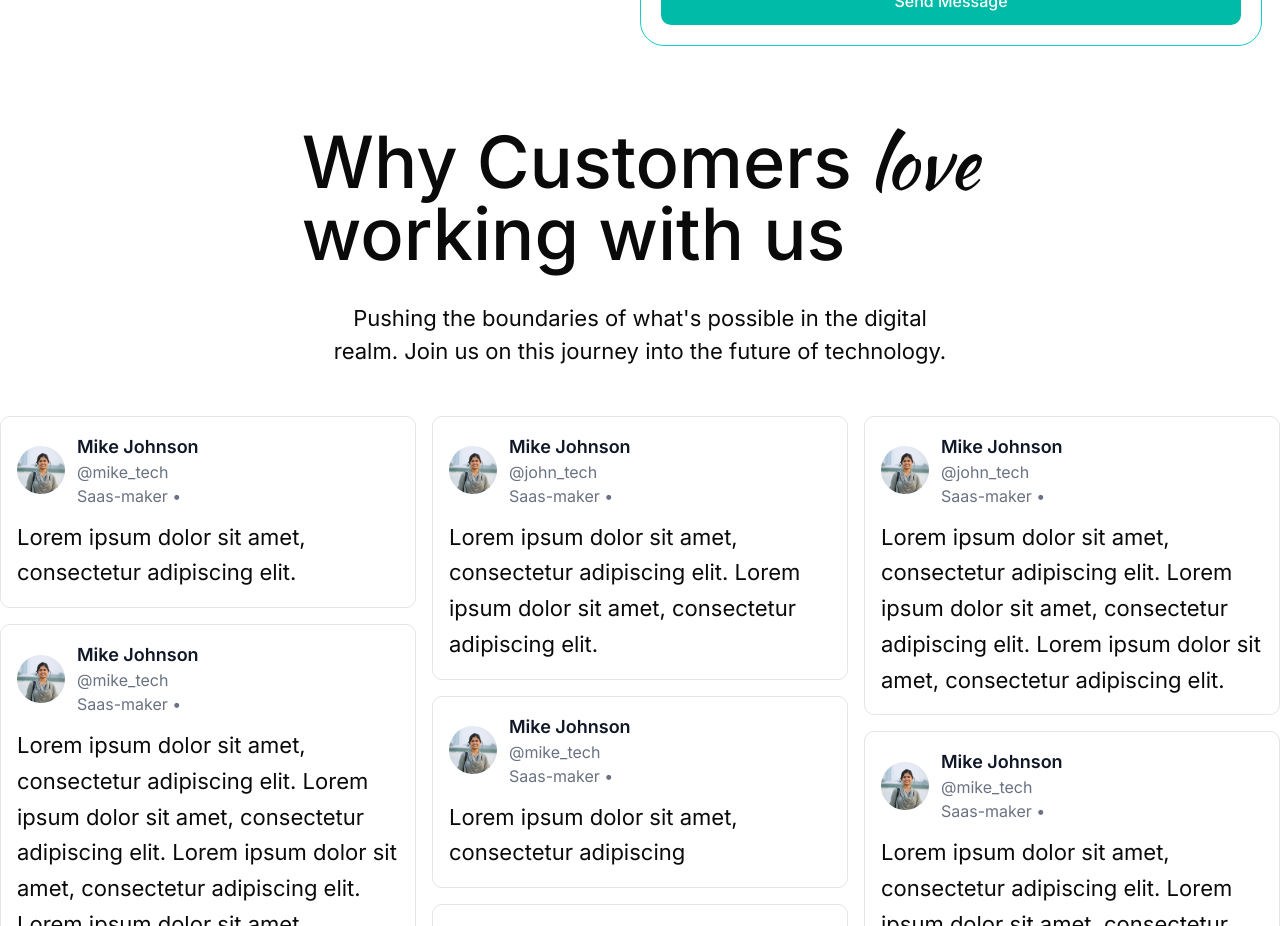
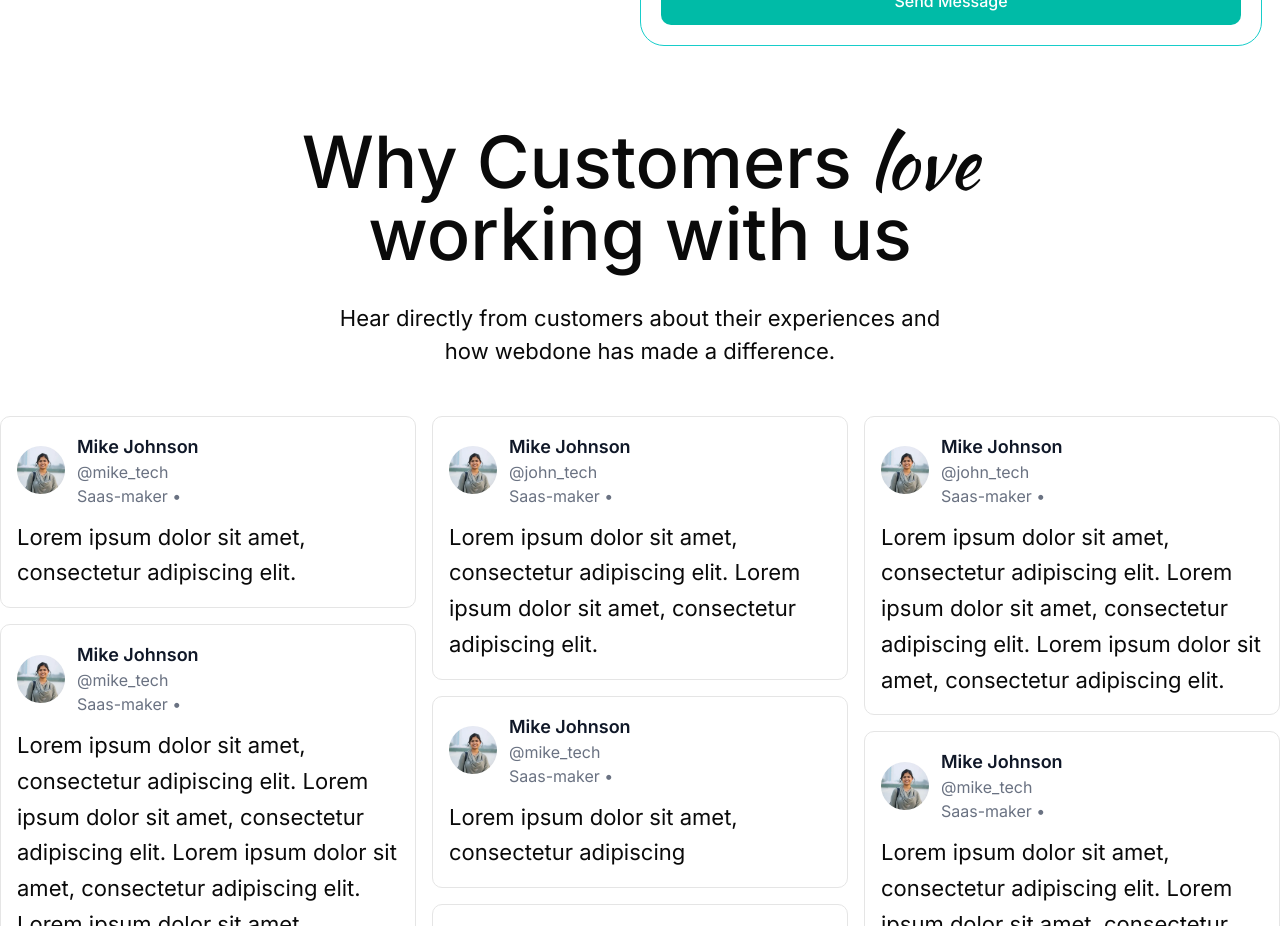
Before and after one commit to Roshen-Perera/ceylon-developers-portfolio, a Next.js app: page / in a window 1280 px wide. Shown: the part 6260-7186 px from the top of the page. Built offline with nearby package versions, Linux system fonts and the light colour scheme.

Commit message:
Update Reviews component: enhance messaging for improved customer engagement

```diff
--- a/components/reviews.tsx
+++ b/components/reviews.tsx
@@ -91,7 +91,7 @@ export default function Reviews() {
   return (
     <>
       <div className="flex flex-col items-center justify-center mt-20">
-        <p className="text-7xl font-medium">
+        <p className="text-7xl font-medium text-center">
           Why Customers
           <span className="font-kaushan"> love </span>
           <br />
@@ -99,8 +99,8 @@ export default function Reviews() {
         </p>
         <div className="text-[22px] mt-8 max-w-2xl flex items-center mx-auto px-4">
           <p className="text-center">
-            Pushing the boundaries of what&apos;s possible in the digital realm.
-            Join us on this journey into the future of technology.
+            Hear directly from customers about their experiences and how webdone
+            has made a difference.
           </p>
         </div>
       </div>
```
